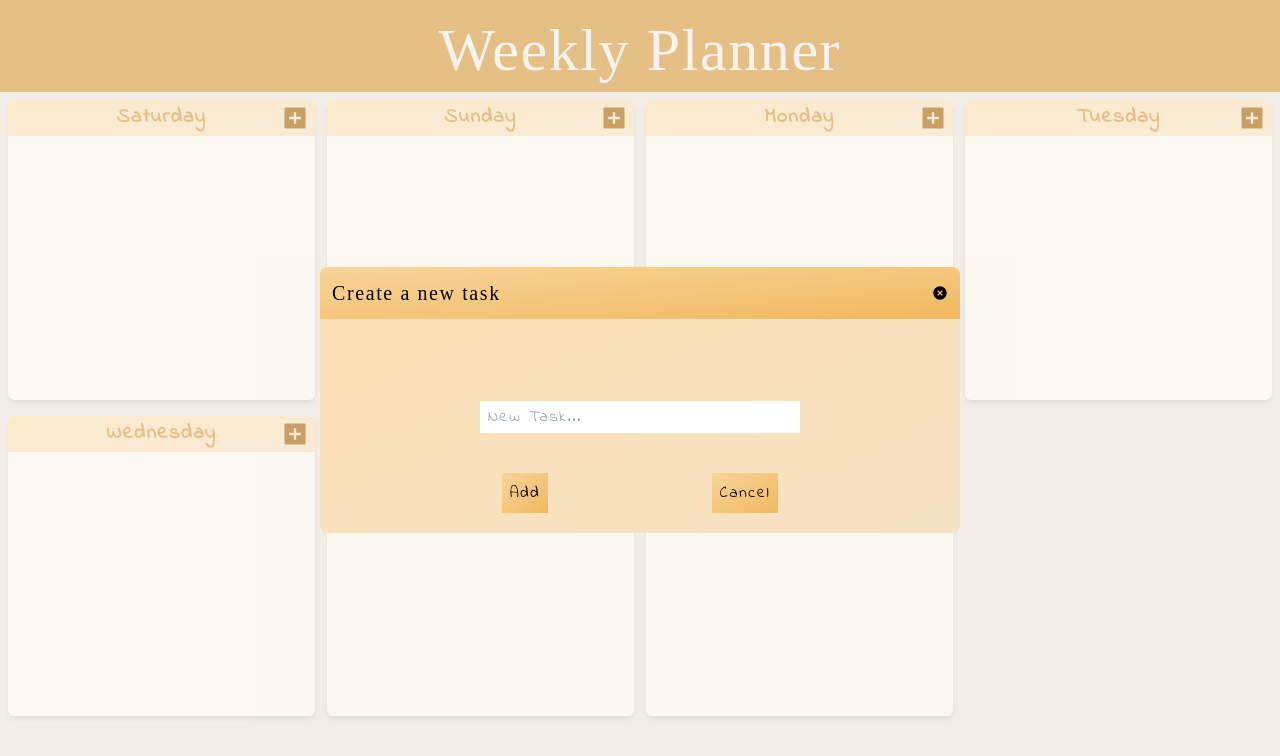
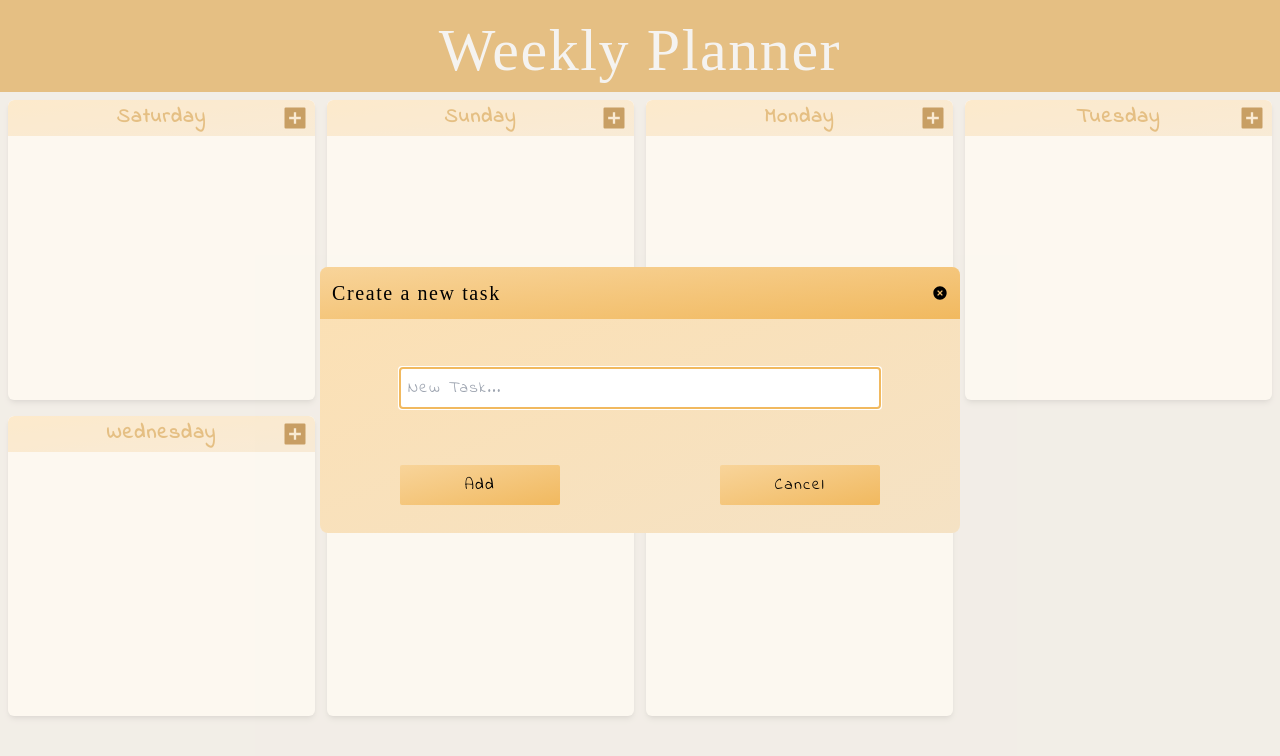
Before and after one commit to RoshakN/weekly-planner, a React (Vite) app: page / in a window 1280 px wide. Both pictures are taken after a click on the icon 295 px from the left and 118 px from the top of the page. Shown: the top 756 px of the page. Built offline with nearby package versions, Linux system fonts and the light colour scheme; a web font is replaced by a local one.

Commit message:
style: Change modal styling

```diff
--- a/src/components/AddTaskModal.jsx
+++ b/src/components/AddTaskModal.jsx
@@ -27,7 +27,7 @@ function AddTaskModal() {
     <Fragment>
       {modalState.open && (
         <div className="z-50 bg-[#fcf8f0] bg-opacity-40 h-screen w-screen fixed flex justify-center items-center">
-          <div className="w-1/2 bg-gradient-to-br from-[#fce0b3] to-[#f5e2c4] h-1/3 flex flex-col items-center rounded-lg">
+          <div className="w-1/2 bg-gradient-to-br from-[#fce0b3] to-[#f5e2c4] h-1/3 flex flex-col items-center justify-between rounded-lg">
             <div className="flex font-fredericka w-full h-max items-center bg-gradient-to-br from-[#f8d49a] to-[#f1b95f] rounded-t-lg">
               <h1 className="p-3 text-xl">Create a new task</h1>
               <RiCloseCircleFill
@@ -35,21 +35,21 @@ function AddTaskModal() {
                 onClick={closeHandler}
               />
             </div>
-            <input
+            <input autoFocus
               type="text"
               placeholder="New Task..."
-              className="w-3/4 h-8 mt-auto mb-5 md:w-1/2 placeholder:p-2"
+              className="w-3/4 p-2 focus-within:outline-[#f1b95f]"
               onChange={handleChange}
             />
-            <div className="flex justify-around w-3/4 p-5 text-sm md:text-base">
+            <div className="flex justify-between w-3/4 py-2 mb-5 text-sm md:text-base">
               <button
-                className="bg-gradient-to-br from-[#f8d49a] to-[#f1b95f] p-2"
+                className="bg-gradient-to-br from-[#f8d49a] to-[#f1b95f] p-2 w-1/3 rounded-sm"
                 onClick={addHandler}
               >
                 Add
               </button>
               <button
-                className="bg-gradient-to-br from-[#f8d49a] to-[#f1b95f] p-2"
+                className="rounded-sm bg-gradient-to-br from-[#f8d49a] to-[#f1b95f] p-2 w-1/3"
                 onClick={closeHandler}
               >
                 Cancel
```
